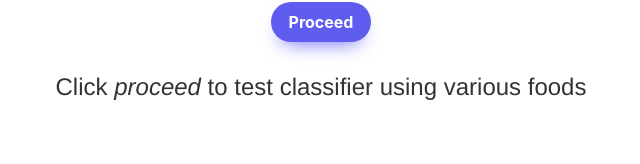
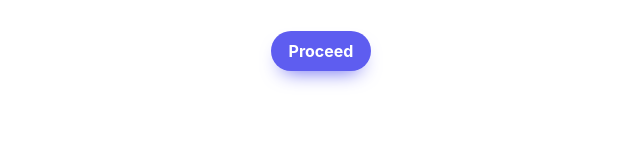
Before and after one commit to srinidhi-anand/DlClassifier, a React (Vite) app: page / in a window 1280 px wide. Shown: the part 518-682 px from the top of the page, without its empty margins (319-959 px from the left). Built offline with nearby package versions, Linux system fonts and the light colour scheme.

Commit message:
fix: removed console

```diff
--- a/app/src/App.css
+++ b/app/src/App.css
@@ -15,12 +15,6 @@
   transition: filter 300ms;
   margin: auto;
 }
-/* .logo:hover {
-  filter: drop-shadow(0 0 2em #646cffaa);
-}
-.logo.react:hover {
-  filter: drop-shadow(0 0 2em #61dafbaa);
-} */
 
 @keyframes logo-spin {
   from {
--- a/app/src/Home.tsx
+++ b/app/src/Home.tsx
@@ -13,9 +13,9 @@ function Home() {
           className="proceed button-34 bg-blue-500 hover:bg-blue-700 text-white font-bold py-2 px-4 rounded-full" onClick={() =>  window.location.href='/Upload'}>
             Proceed
           </button>
-        <h3><p>
+        {/* <h3><p>
           Click <i>proceed</i> to test classifier using various foods
-        </p></h3>
+        </p></h3> */}
       </div>
       <p className="read-the-docs">
         Credits: Google Images <a href="https://towardsdatascience.com/deploying-a-deep-learning-model-on-mobile-using-tensorflow-and-react-4b594fe04ab/" target="_blank"> Medium </a>
--- a/app/src/Predict.tsx
+++ b/app/src/Predict.tsx
@@ -7,7 +7,7 @@ function Predict() {
     const { data: objectUrl = null, name = 'untitled image', type = '' } = fileResponse ? JSON.parse(fileResponse) : {};
     const response = localStorage.getItem('response');
     const { status = null, body = null } = response ? JSON.parse(response) : {};
-    console.log(fileResponse, response);
+
     return (
         <>
             {   fileResponse !== null && fileResponse ?
--- a/app/src/Upload.tsx
+++ b/app/src/Upload.tsx
@@ -12,7 +12,6 @@ function Upload() {
     const [isLoading, setIsLoading] = useState(false);
     const [disabled, setDisabled] = useState(false);
     useEffect(( ) => {
-        console.log(isLoading);
         setDisabled(isLoading);
     }, [isLoading]);
     const navigate = useNavigate();
@@ -20,11 +19,10 @@ function Upload() {
         const file = files.blobFile;
         const formData = new FormData();
         setIsLoading(true);
-        console.log('file ', file.name, file.type, );
+
         formData.append('name', file.name)
         formData.append('type', file.type)
-        formData.append('fileData', file); // 'file_upload' should match the FastAPI parameter name
-        console.log('formData ', formData);
+        formData.append('fileData', file);
 
         try {
           const response = await fetch('https://tf-keras-model.onrender.com/predict', {
@@ -33,7 +31,6 @@ function Upload() {
           });
           if (response.ok) {
             const jsonBody = await response.json();
-            console.log('File uploaded successfully!', jsonBody);
             localStorage.setItem('file', JSON.stringify({ name: file.name, type: file.type, data: URL.createObjectURL(file)}))
             localStorage.setItem('response', JSON.stringify({status: response.status, body: jsonBody,}))
             handleUploadSuccess()
```
Also changed, not shown: vercel.json.
